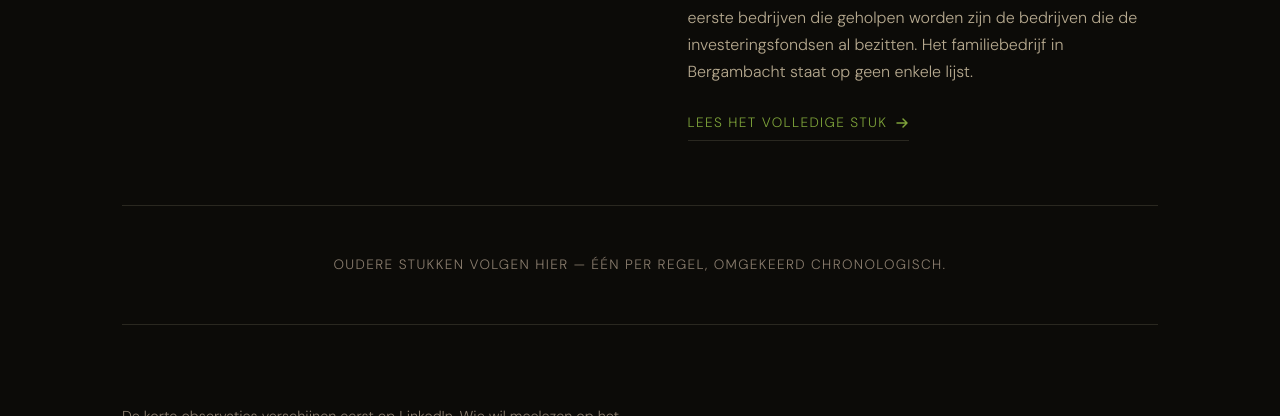
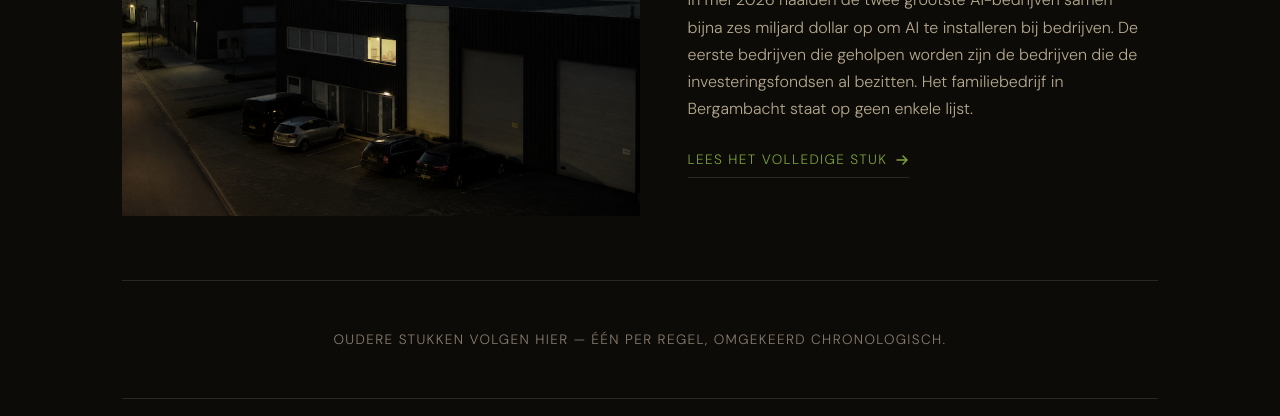
Before and after one commit to evertbal/Eigen-grond, a plain HTML site: page stukken/index.html in a window 1280 px wide. Shown: the part 772-1188 px from the top of the page. Drawn offline with Linux system fonts and the light colour scheme.

Commit message:
Update index.html

```diff
--- a/stukken/index.html
+++ b/stukken/index.html
@@ -271,7 +271,7 @@ header.stukken-hero {
 
   <!-- FEATURED: manifest -->
   <a class="stuk-featured" href="6-miljard-voor-ai.html">
-    <img class="stuk-featured-image" src="../stukken-6-miljard-skyline.jpg" alt="Industrieterrein bij avond met één verlicht raam, op de achtergrond een skyline van kantoortorens">
+    <img class="stuk-featured-image" src="../stukken-6-miljard-skyline.png" alt="Industrieterrein bij avond met één verlicht raam, op de achtergrond een skyline van kantoortorens">
     <div class="stuk-featured-text">
       <div class="stuk-featured-meta">
         <span>15 mei 2026</span>
```
